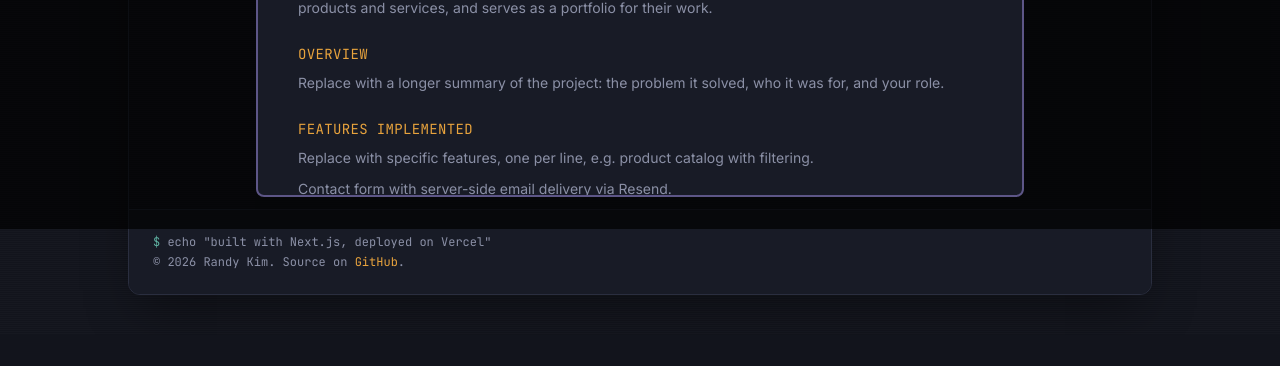
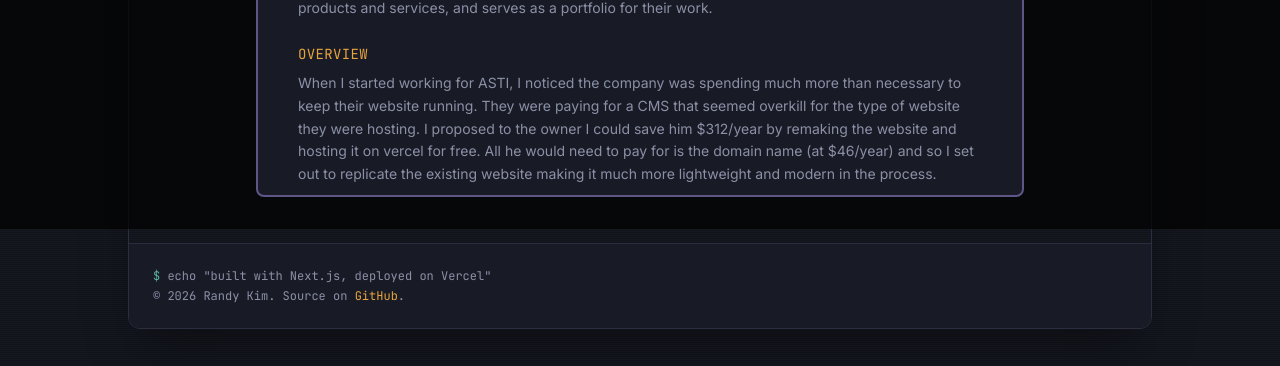
Before and after one commit to rhkim1292/randy-kim-portfolio, a Next.js app: page /projects in a window 1280 px wide. Both pictures are taken after a click on the button "Expand full design doc". Shown: the part 571-937 px from the top of the page. Before the commit the page ends 906 px from the top, so only its background shows below. Built offline with nearby package versions, Linux system fonts and the light colour scheme.

Commit message:
Add react markdown to design doc entries
Also added the ability to insert video to the markdown.

```diff
--- a/components/InventoryLog.tsx
+++ b/components/InventoryLog.tsx
@@ -1,12 +1,63 @@
 "use client";
 
 import { useEffect, useLayoutEffect, useRef, useState } from "react";
+import ReactMarkdown, { type Components } from "react-markdown";
+import rehypeRaw from "rehype-raw";
 import {
   projectItems,
   itemTypes,
   type ItemType,
   type Rarity,
 } from "@/data/projects";
+
+const designDocMarkdownComponents: Components = {
+  p: ({ node, ...props }) => (
+    <p className="text-sm leading-relaxed text-editor-muted" {...props} />
+  ),
+  a: ({ node, ...props }) => (
+    <a
+      target="_blank"
+      rel="noreferrer"
+      className="text-editor-amber hover:underline"
+      {...props}
+    />
+  ),
+  strong: ({ node, ...props }) => (
+    <strong className="font-semibold text-editor-text" {...props} />
+  ),
+  em: ({ node, ...props }) => <em className="italic" {...props} />,
+  code: ({ node, ...props }) => (
+    <code
+      className="rounded bg-editor-line/40 px-1 py-0.5 font-mono text-[13px] text-editor-text"
+      {...props}
+    />
+  ),
+  ul: ({ node, ...props }) => (
+    <ul
+      className="list-disc space-y-1 pl-5 text-sm leading-relaxed text-editor-muted"
+      {...props}
+    />
+  ),
+  ol: ({ node, ...props }) => (
+    <ol
+      className="list-decimal space-y-1 pl-5 text-sm leading-relaxed text-editor-muted"
+      {...props}
+    />
+  ),
+  li: ({ node, ...props }) => <li {...props} />,
+  video: ({ node, className, ...props }) => (
+    <span className="my-2 block overflow-hidden rounded-md border border-editor-line">
+      <video
+        preload="metadata"
+        autoPlay
+        loop
+        playsInline
+        className="h-auto w-full"
+        {...props}
+      />
+    </span>
+  ),
+};
 
 const rarityBorder: Record<Rarity, string> = {
   common: "border-editor-line",
@@ -349,6 +400,27 @@ export default function InventoryLog() {
               {selected.description}
             </p>
 
+            {selected.designDoc && selected.designDoc.length > 0 && (
+              <div className="mt-2 text-center">
+                <button
+                  onClick={openExpanded}
+                  className="group relative inline-block px-3 py-1 font-mono text-xs text-editor-amber"
+                >
+                  <span
+                    aria-hidden="true"
+                    className="pointer-events-none absolute left-0 top-0 h-2.5 w-2.5 rounded-tl border-l-2 border-t-2 border-editor-amber/70 transition-transform duration-200 group-hover:-translate-x-1 group-hover:-translate-y-1"
+                  />
+                  <span className="inline-block transition-transform duration-200 group-hover:scale-110">
+                    Expand &amp; Read More
+                  </span>
+                  <span
+                    aria-hidden="true"
+                    className="pointer-events-none absolute bottom-0 right-0 h-2.5 w-2.5 rounded-br border-b-2 border-r-2 border-editor-amber/70 transition-transform duration-200 group-hover:translate-x-1 group-hover:translate-y-1"
+                  />
+                </button>
+              </div>
+            )}
+
             <div className="mt-4 flex flex-wrap gap-1.5">
               {selected.stack.map((tech) => (
                 <span
@@ -480,12 +552,13 @@ export default function InventoryLog() {
                     </h4>
                     <div className="mt-2 space-y-2">
                       {section.body.map((paragraph, i) => (
-                        <p
+                        <ReactMarkdown
                           key={i}
-                          className="text-sm leading-relaxed text-editor-muted"
+                          rehypePlugins={[rehypeRaw]}
+                          components={designDocMarkdownComponents}
                         >
                           {paragraph}
-                        </p>
+                        </ReactMarkdown>
                       ))}
                     </div>
                   </div>
--- a/data/projects.ts
+++ b/data/projects.ts
@@ -14,7 +14,10 @@ export const itemTypes: { id: ItemType | "all"; label: string }[] = [
 
 export type DesignDocSection = {
   heading: string;
-  body: string[]; // one or more paragraphs (or manually-bulleted lines)
+  // One or more Markdown blocks (bold/italic/links/inline code/lists supported).
+  // Each string renders as its own Markdown block, so put a whole bulleted
+  // list ("- item\n- item") in a single string rather than one item per entry.
+  body: string[];
 };
 
 export type ProjectItem = {
@@ -58,27 +61,81 @@ export const projectItems: ProjectItem[] = [
       {
         heading: "Overview",
         body: [
-          "Replace with a longer summary of the project: the problem it solved, who it was for, and your role.",
+          "When I started working for ASTI, I noticed the company was spending much more than\
+          necessary to keep their website running. They were paying for a CMS that seemed\
+          overkill for the type of website they were hosting. I proposed to the owner I could\
+          save him $312/year by remaking the website and hosting it on vercel for free. All\
+          he would need to pay for is the domain name (at $46/year) and so I set out to replicate\
+          the existing website making it much more lightweight and modern in the process.",
         ],
       },
       {
         heading: "Features implemented",
         body: [
-          "Replace with specific features, one per line, e.g. product catalog with filtering.",
-          "Contact form with server-side email delivery via Resend.",
-          "Responsive layout tuned for mobile storefront browsing.",
+          `- **Hand-rolled image lightbox** — built from scratch with no library:\
+          Escape-to-close, backdrop-click dismissal, scroll locking, and proper listener\
+          cleanup, reused across the gallery and portfolio.`,
+          `- **Pinterest-style masonry gallery** — ~90 real project photos laid out with\
+          CSS Grid (\`grid-flow-dense\`), per-image span metadata driving variable tile\
+          sizes, and computed aspect ratios, no gallery library.`,
+          `- **Full contact/quote pipeline with file uploads** — validates ~60 allowed\
+          design-file types (.ai, .psd, .dwg, .indd, etc.), enforces size and file-count\
+          limits, and sends a styled HTML email via Resend with attachments and \`replyTo\`\
+          set to the customer.`,
+          `- **Config-driven navigation** — nav structure lives in one config object\
+          consumed by separate desktop/mobile/dropdown components, including a custom\
+          hover-delay hook and an accessible mobile drawer.`,
+          `- **Five dedicated product pages** — channel letters, cabinet signs, banners,\
+          LED signs, and interior signs, each with unique imagery and copy instead of\
+          one generic template.`,
+          `- **Custom carousel controls** — \`react-slick\` wrapped with custom\
+          play/pause and prev/next controls via an imperative ref API.`,
+          `<video src="/video/asti-carousel-demo.webm"></video>`,
+          `- **Performance and SEO polish** — \`next/image\` throughout with tuned\
+          quality levels, \`next/font/google\` with \`display: swap\`, per-page\
+          metadata, and Vercel Analytics/Speed Insights wired in.`,
+          `- **Data-driven content** — gallery, portfolio, and product content are\
+          structured arrays rather than hardcoded markup, so new projects can be added\
+          without touching layout code.`,
         ],
       },
       {
         heading: "Technical notes",
         body: [
-          "Replace with architecture/stack decisions worth calling out, and why you made them.",
+          `- **Next.js App Router over Pages Router / a static site generator** — \
+          server-rendered React with file-based routing gets SEO-friendly pages\
+          (metadata API, server components) and API routes in one framework, no\
+          separate backend needed for the contact form. For a marketing site where\
+          most content is static but one dynamic endpoint (email + file upload) is\
+          needed, App Router's Route Handlers avoid standing up Express or serverless\
+          functions elsewhere.`,
+          `- **No CMS — content lives as JS data structures in the codebase** —\
+          \`package.json\` has zero CMS dependencies (no Sanity, Contentful, MDX);\
+          gallery/portfolio/product content is hardcoded arrays of objects. **Why**:\
+          this is a small, infrequently-updated business site — a CMS adds hosting\
+          cost, an admin UI to maintain, and a runtime dependency for content that\
+          changes maybe a few times a year. Content-as-code means new sign photos\
+          ship through the same git workflow as everything else, get type/lint-checked,\
+          and cost nothing extra to host.`,
+          `- **Resend for email instead of a form-as-a-service\
+          (Formspree, Netlify Forms)** — **Why**: form services are fine for a plain\
+          contact field, but this form needs file attachments (design files up to 10MB,\
+          5 files) forwarded to the business's inbox with the customer set as\
+          \`replyTo\`. Resend's API plus a Next.js Route Handler gives full control over\
+          validation, attachment handling, and email formatting — something most\
+          forms-as-a-service either can't do or charge extra for.`,
         ],
       },
       {
         heading: "Challenges",
         body: [
-          "Replace with a notable problem you hit and how you solved it.",
+          `- **Email spam bots** — When the email form was first implemented, a lot of\
+          spam submissions were coming through. After doing some research on how to\
+          combat the bots, a commonly used solution was to hide an input field that would\
+          prevent submission if filled out. Bots would fill this input field out whereas\
+          there was no way humans would be able to. This technique is called the\
+          honeypot input field. After implementing this to the ASTI email form, most\
+          if not all spam emails have been impeded from submission.`,
         ],
       },
     ],
--- a/package.json
+++ b/package.json
@@ -13,7 +13,9 @@
     "next": "^16.3.3",
     "react": "^18.3.1",
     "react-dom": "^18.3.1",
-    "react-icons": "^5.7.0"
+    "react-icons": "^5.7.0",
+    "react-markdown": "^10.1.0",
+    "rehype-raw": "^7.0.0"
   },
   "devDependencies": {
     "@types/node": "^20.14.9",
```
Also changed, not shown: 2 other files (tests, documents, lock files or other folders).
